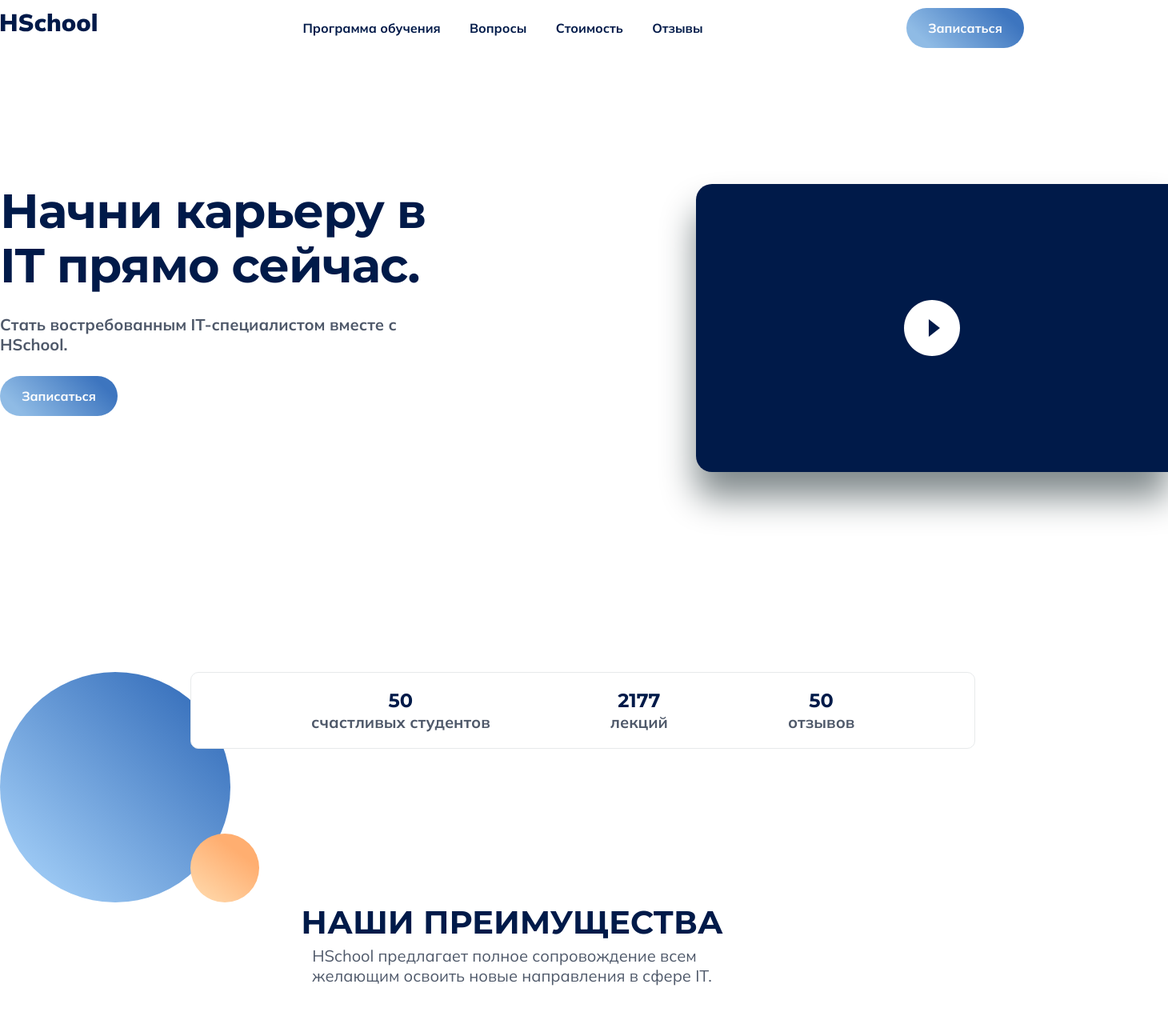
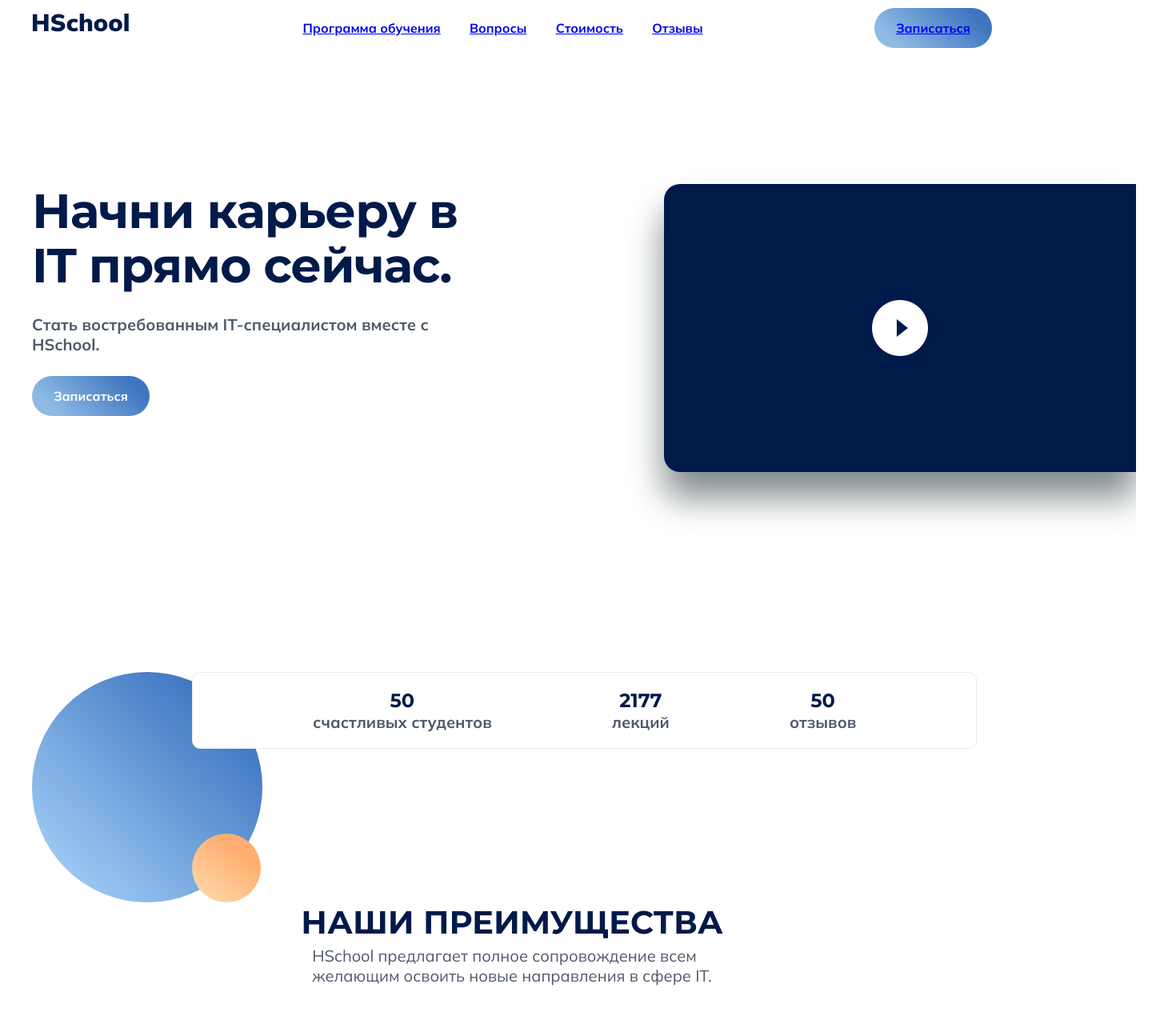
Before and after one commit to StanislavM31/hsschool, a plain HTML site: page index.html in a window 1280 px wide. Shown: the top 1290 px of the page at 80% size, 1460 px wide, since content can reach past the window. Drawn offline with Linux system fonts and the light colour scheme.

Commit message:
refactor: a link

```diff
--- a/index.html
+++ b/index.html
@@ -15,12 +15,22 @@
     <header>
       <div class="logo"></div>
       <ul>
-        <li>Программа обучения</li>
-        <li>Вопросы</li>
-        <li>Стоимость</li>
-        <li>Отзывы</li>
+        <li>
+          <a href="./">Программа обучения</a>
+        </li>
+        <li>
+          <a href="./">Вопросы</a>
+        </li>
+        <li>
+          <a href="./">Стоимость</a>
+        </li>
+        <li>
+          <a href="./">Отзывы</a>
+        </li>
       </ul>
-      <div class="btn">Записаться</div>
+      <div class="btn">
+        <a href="./">Записаться</a>
+      </div>
     </header>
     <main>
       <section class="start">
--- a/scss/style.scss
+++ b/scss/style.scss
@@ -27,7 +27,7 @@
   box-sizing: border-box;
 }
 body {
-  /* width: 1200px; */
+  width: 1200px;
   margin: auto;
 }
 /* main{
@@ -98,7 +98,7 @@ header {
   box-shadow: 0px 32px 44px #818a8c;
   border-radius: 20px 0px 0px 20px;
 }
-.start-video_play{
+.start-video_play {
   width: 70px;
   height: 70px;
   background-image: url(../assets/Play.svg);
@@ -112,22 +112,23 @@ header {
     height: 288px;
     background: linear-gradient(44.11deg, #99c6f2 15.75%, #3d75bf 84.63%);
     border-radius: 50%;
+    position: absolute;
     z-index: 10;
   }
   .wrapper-z {
     /* width: 100%; */
-    width: calc(1120px - 288px);
-    @extend %flex-items-col;
-    justify-content: space-between;
-    align-items: flex-start;
+    /* width: calc(1120px - 288px); */
+    height: 288px;
+
+    display: flex;
+    flex-direction: column;
+    justify-content:space-between;
+
     margin-left: -50px;
+    position: relative;
+    left: 250px;
     z-index: 50;
-    .orange {
-      width: 86px;
-      height: 86px;
-      background: linear-gradient(35.71deg, #ffd7a9 9.11%, #ffae70 71.64%);
-      border-radius: 50%;
-    }
+
     .total-score {
       display: flex;
       /*       width: 1100px; */
@@ -149,6 +150,12 @@ header {
     }
     .item-second {
       padding: 0 150px;
+    }
+    .orange {
+      width: 86px;
+      height: 86px;
+      background: linear-gradient(35.71deg, #ffd7a9 9.11%, #ffae70 71.64%);
+      border-radius: 50%;
     }
   }
 }
```
Also changed, not shown: css/style.css.
